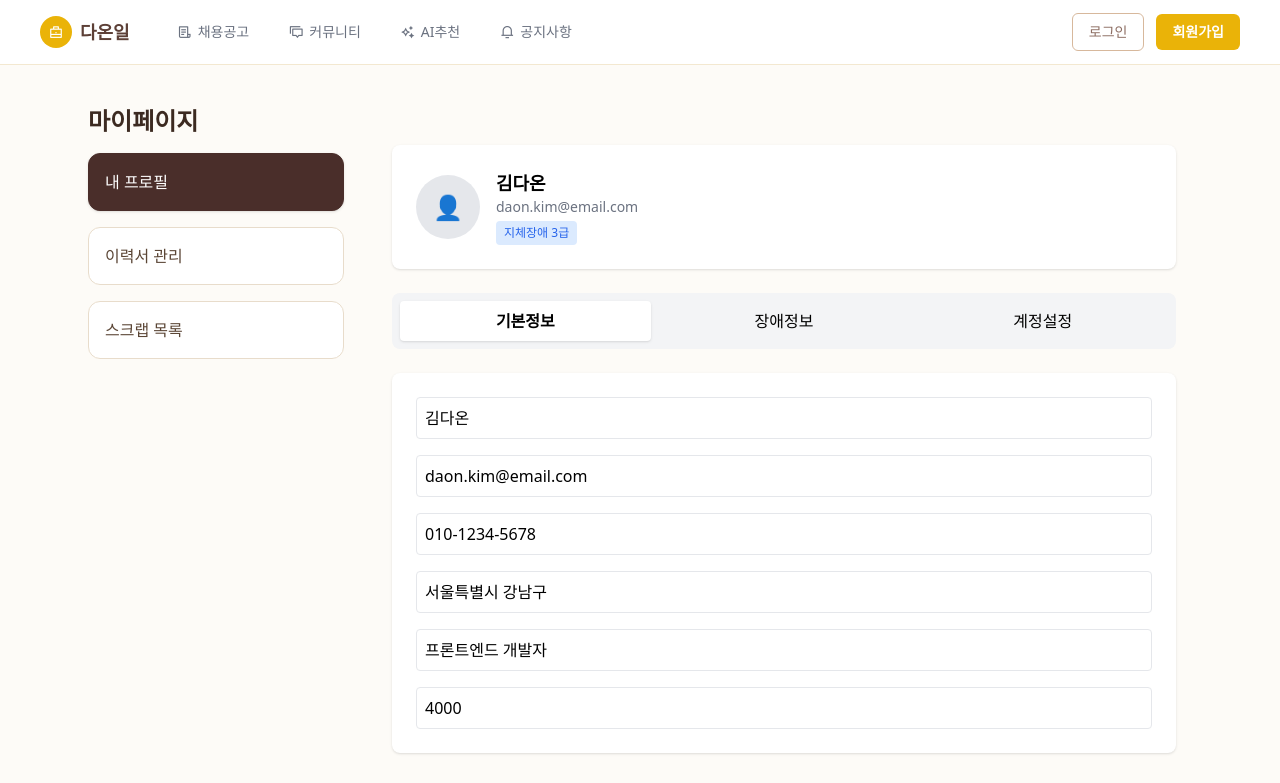
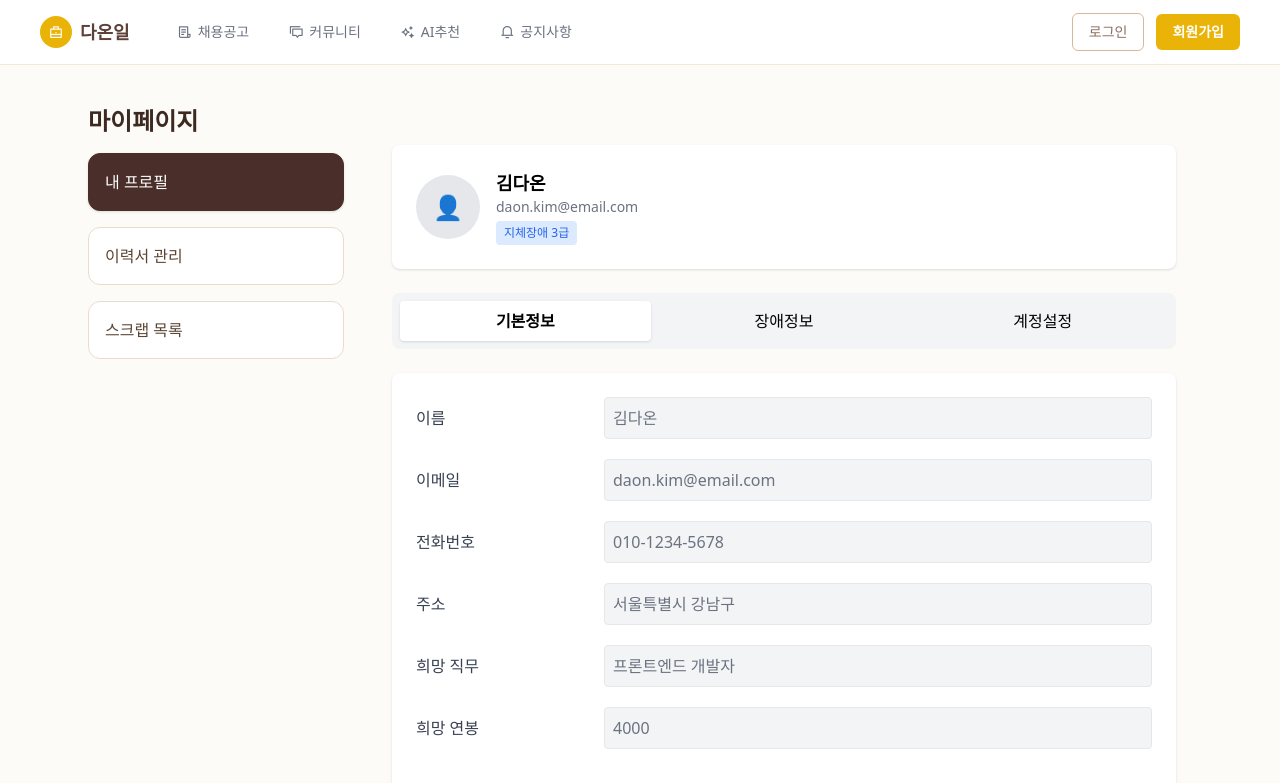
Before and after one commit to hwangbohye03/AIBE5_3th_Team11, a React (Vite) app: page /memberMypage in a window 1280 px wide. Shown: the top 783 px of the page. Built offline with nearby package versions, Linux system fonts and the light colour scheme.

Commit message:
feat/membermypage

```diff
--- a/src/components/membermypage/MemberMypageBody.jsx
+++ b/src/components/membermypage/MemberMypageBody.jsx
@@ -2,6 +2,7 @@ import { useState } from "react";
 
 export default function MemberMypageBody() {
     const [activeTab, setActiveTab] = useState("basic");
+    const [isEditing, setIsEditing] = useState(false);
 
     const [profile, setProfile] = useState({
         name: "김다온",
@@ -22,9 +23,12 @@ export default function MemberMypageBody() {
         });
     };
 
+    const handleEditToggle = () => {
+        setIsEditing((prev) => !prev);
+    };
+
     return (
         <div className="max-w-4xl mx-auto py-10 px-4 space-y-6">
-
             {/* 상단 프로필 */}
             <div className="bg-white shadow rounded-lg p-6 flex items-center gap-4">
                 <div className="w-16 h-16 rounded-full bg-gray-200 flex items-center justify-center text-2xl">
@@ -72,48 +76,88 @@ export default function MemberMypageBody() {
 
             {/* 기본정보 */}
             {activeTab === "basic" && (
-                <div className="bg-white shadow rounded-lg p-6 space-y-4">
+                <div className="bg-white shadow rounded-lg p-6 space-y-5">
+                    <div className="grid grid-cols-4 items-center gap-4">
+                        <label className="font-medium text-gray-700">이름</label>
                         <input
-                        className="w-full border p-2 rounded"
+                            className={`col-span-3 border p-2 rounded ${
+                                !isEditing ? "bg-gray-100 text-gray-500 cursor-not-allowed" : ""
+                            }`}
                             value={profile.name}
                             onChange={(e) => handleChange("name", e.target.value)}
-                        placeholder="이름"
+                            disabled={!isEditing}
                         />
+                    </div>
 
+                    <div className="grid grid-cols-4 items-center gap-4">
+                        <label className="font-medium text-gray-700">이메일</label>
                         <input
-                        className="w-full border p-2 rounded"
+                            className={`col-span-3 border p-2 rounded ${
+                                !isEditing ? "bg-gray-100 text-gray-500 cursor-not-allowed" : ""
+                            }`}
                             value={profile.email}
                             onChange={(e) => handleChange("email", e.target.value)}
-                        placeholder="이메일"
+                            disabled={!isEditing}
                         />
+                    </div>
 
+                    <div className="grid grid-cols-4 items-center gap-4">
+                        <label className="font-medium text-gray-700">전화번호</label>
                         <input
-                        className="w-full border p-2 rounded"
+                            className={`col-span-3 border p-2 rounded ${
+                                !isEditing ? "bg-gray-100 text-gray-500 cursor-not-allowed" : ""
+                            }`}
                             value={profile.phone}
                             onChange={(e) => handleChange("phone", e.target.value)}
-                        placeholder="전화번호"
+                            disabled={!isEditing}
                         />
+                    </div>
 
+                    <div className="grid grid-cols-4 items-center gap-4">
+                        <label className="font-medium text-gray-700">주소</label>
                         <input
-                        className="w-full border p-2 rounded"
+                            className={`col-span-3 border p-2 rounded ${
+                                !isEditing ? "bg-gray-100 text-gray-500 cursor-not-allowed" : ""
+                            }`}
                             value={profile.address}
                             onChange={(e) => handleChange("address", e.target.value)}
-                        placeholder="주소"
+                            disabled={!isEditing}
                         />
+                    </div>
 
+                    <div className="grid grid-cols-4 items-center gap-4">
+                        <label className="font-medium text-gray-700">희망 직무</label>
                         <input
-                        className="w-full border p-2 rounded"
+                            className={`col-span-3 border p-2 rounded ${
+                                !isEditing ? "bg-gray-100 text-gray-500 cursor-not-allowed" : ""
+                            }`}
                             value={profile.desiredJob}
                             onChange={(e) => handleChange("desiredJob", e.target.value)}
-                        placeholder="희망 직종"
+                            disabled={!isEditing}
                         />
+                    </div>
 
+                    <div className="grid grid-cols-4 items-center gap-4">
+                        <label className="font-medium text-gray-700">희망 연봉</label>
                         <input
-                        className="w-full border p-2 rounded"
+                            className={`col-span-3 border p-2 rounded ${
+                                !isEditing ? "bg-gray-100 text-gray-500 cursor-not-allowed" : ""
+                            }`}
                             value={profile.desiredSalary}
                             onChange={(e) => handleChange("desiredSalary", e.target.value)}
-                        placeholder="희망 연봉"
+                            disabled={!isEditing}
                         />
+                    </div>
+
+                    <div className="pt-4 flex justify-end gap-3">
+                        <button
+                            onClick={handleEditToggle}
+                            className="px-6 py-2 bg-[#4A2E2A] text-white rounded-lg hover:bg-[#3a231f]"
+                        >
+                            {isEditing ? "수정 완료" : "내용 수정"}
+                        </button>
+
+                    </div>
                 </div>
             )}
 
@@ -180,8 +224,8 @@ export default function MemberMypageBody() {
                         비밀번호 변경
                     </button>
 
-                    <button className="w-full bg-red-500 text-white py-2 rounded">
-                        계정 탈퇴
+                    <button className="w-full bg-red-500 text-white py-2 rounded-lg hover:bg-red-600 mt-2">
+                        회원 탈퇴
                     </button>
                 </div>
             )}
--- a/src/pages/MemberMypage.jsx
+++ b/src/pages/MemberMypage.jsx
@@ -113,14 +113,14 @@ function ScrapSection() {
     return (
         <div className="space-y-4">
             <div className="flex items-center justify-between mb-2">
-                <h3 className="text-lg font-bold text-[#3C2A21]">스크랙 목록</h3>
+                <h3 className="text-lg font-bold text-[#3C2A21]">스크랩 목록</h3>
                 <span className="text-sm text-gray-400">{scraps.length}개</span>
             </div>
 
             {scraps.length === 0 ? (
                 <div className="text-center py-16 text-gray-400">
                     <i className="ri-bookmark-line text-5xl block mb-3 text-gray-300"></i>
-                    <p className="font-medium">스크랙한 채용공고가 없습니다.</p>
+                    <p className="font-medium">스크랩한 채용공고가 없습니다.</p>
                     <p className="text-sm mt-1">채용공고를 찾아보세요!</p>
                     <button
                         onClick={() => navigate("/jobs")}
@@ -141,7 +141,7 @@ function ScrapSection() {
                                 <h4 className="font-bold text-[#5D4037] text-sm leading-snug">{scrap.title}</h4>
                                 <div className="flex gap-3 mt-2 text-xs text-gray-400">
                                     <span>마감: {scrap.deadline}</span>
-                                    <span>스크랙: {scrap.scrappedAt}</span>
+                                    <span>스크랩: {scrap.scrappedAt}</span>
                                 </div>
                             </div>
                             <button className="text-yellow-500 hover:text-yellow-600 text-xl ml-3">
```
Lines whose indentation alone changed are shown as unchanged.
